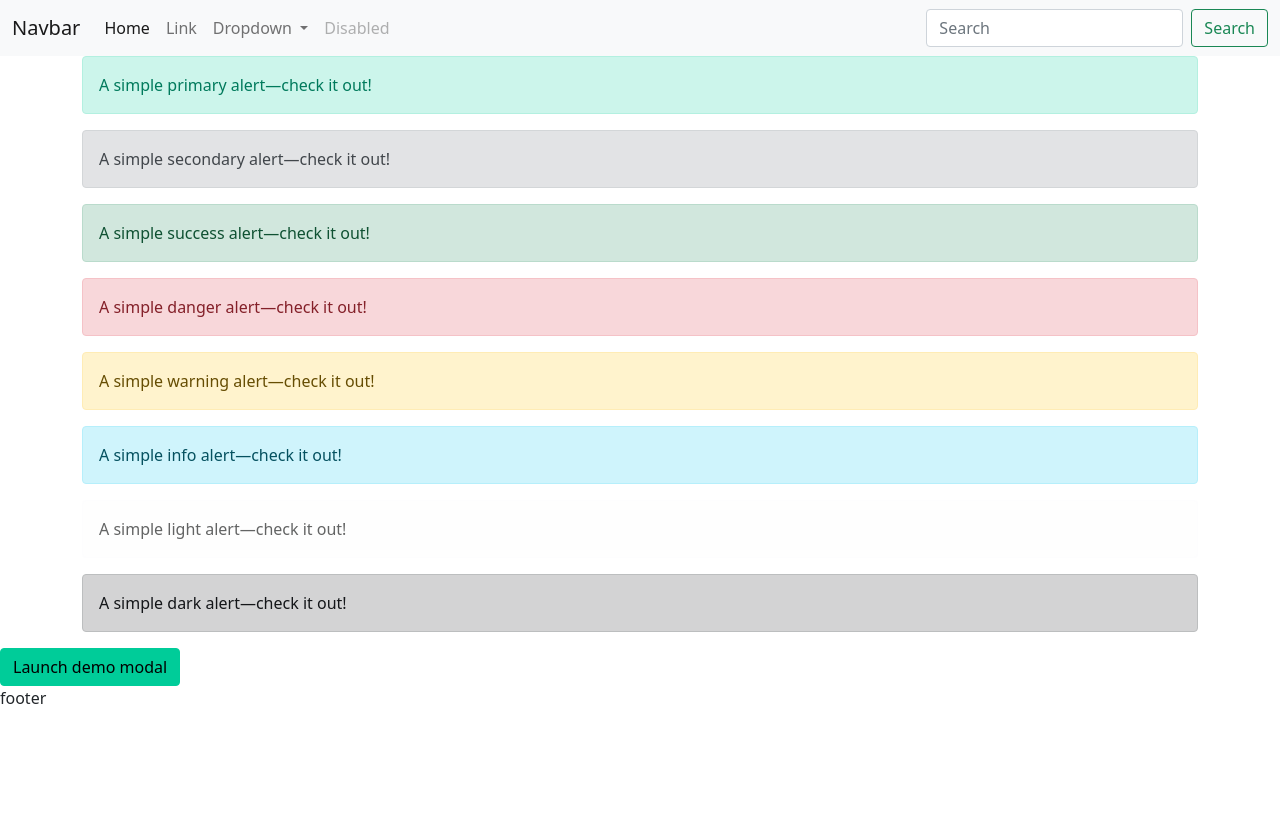
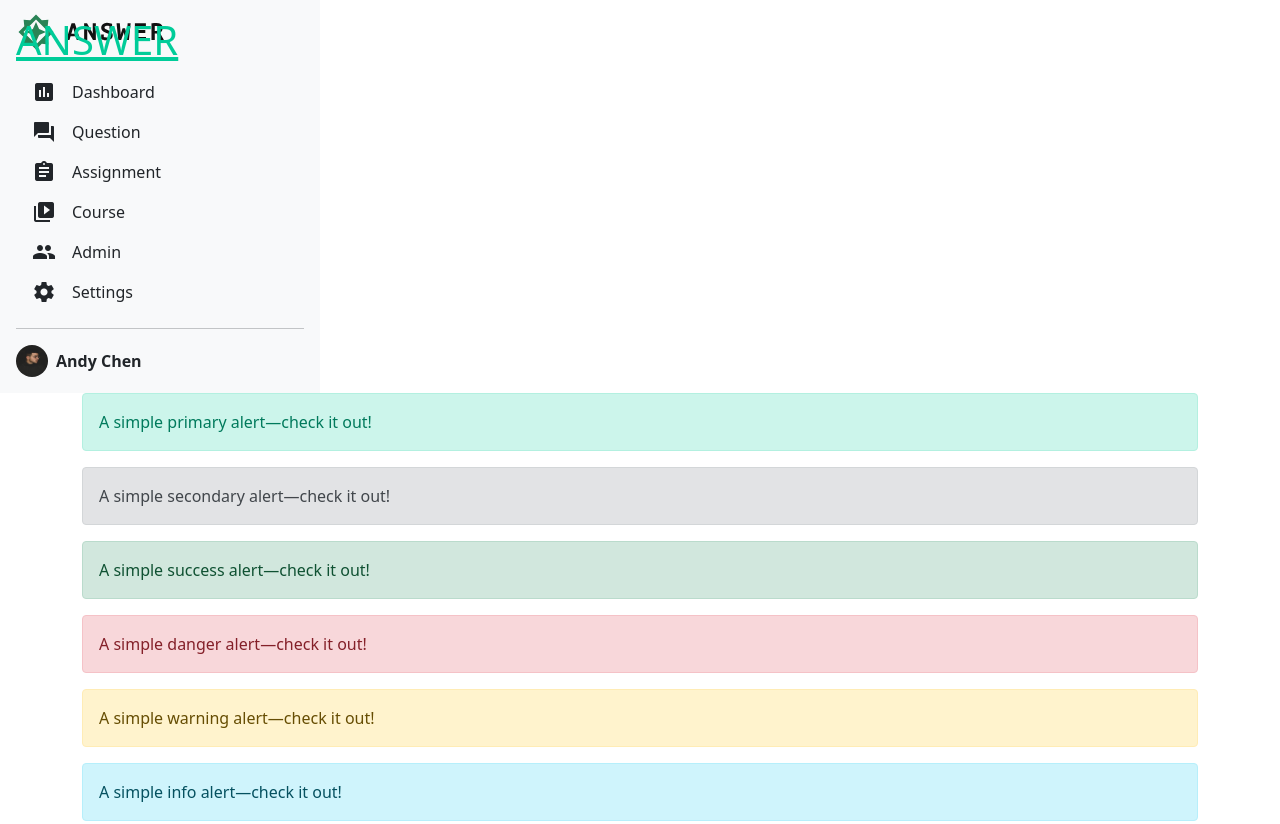
Before and after one commit to KengWei-Chu/Week5, a plain HTML site: page index.html in a window 1280 px wide. Shown: the top 824 px of the page. Before the commit the page ends 800 px from the top, so only its background shows below. Drawn offline with Linux system fonts and the light colour scheme.

Commit message:
Update 2021-08-01T15:06:45.593Z

```diff
--- a/index.html
+++ b/index.html
@@ -7,46 +7,72 @@
     <meta http-equiv="X-UA-Compatible" content="ie=edge">
     <title>Boostrap Index</title>
     <link rel="stylesheet" href="https://cdnjs.cloudflare.com/ajax/libs/font-awesome/5.13.0/css/all.min.css" />
+    <link href="https://fonts.googleapis.com/icon?family=Material+Icons" rel="stylesheet">
     <link rel="stylesheet" href="./assets/style/all.css">
   </head>
 
   <body>
-    <nav class="navbar navbar-expand-lg navbar-light bg-light">
-      <div class="container-fluid">
-        <a class="navbar-brand" href="#">Navbar</a>
-        <button class="navbar-toggler" type="button" data-bs-toggle="collapse" data-bs-target="#navbarSupportedContent" aria-controls="navbarSupportedContent" aria-expanded="false" aria-label="Toggle navigation">
-          <span class="navbar-toggler-icon"></span>
-        </button>
-        <div class="collapse navbar-collapse" id="navbarSupportedContent">
-          <ul class="navbar-nav me-auto mb-2 mb-lg-0">
-            <li class="nav-item">
-              <a class="nav-link active" aria-current="page" href="#">Home</a>
+    <div class="container-fluid">
+      <div class="row">
+        <div class="sidebar col-3 d-flex flex-column justify-content-between p-3 bg-light g-0">
+          <h1 class="p-9"><a href="index.html" class="logo">ANSWER</a></h1>
+          <ul class="nav nav-pills flex-column mb-auto">
+            <li>
+              <a href="#" class="nav-link link-dark d-flex align-items-center ">
+                <span class="material-icons pe-3"> poll </span>
+                Dashboard
+              </a>
             </li>
-            <li class="nav-item">
-              <a class="nav-link" href="#">Link</a>
+            <li>
+              <a href="#" class="nav-link link-dark d-flex align-items-center">
+                <span class="material-icons pe-3"> question_answer </span>
+                Question
+              </a>
             </li>
-            <li class="nav-item dropdown">
-              <a class="nav-link dropdown-toggle" href="#" id="navbarDropdown" role="button" data-bs-toggle="dropdown" aria-expanded="false">
-                Dropdown
+            <li>
+              <a href="#" class="nav-link link-dark d-flex align-items-center">
+                <span class="material-icons pe-3"> assignment </span>
+                Assignment
               </a>
-              <ul class="dropdown-menu" aria-labelledby="navbarDropdown">
-                <li><a class="dropdown-item" href="#">Action</a></li>
-                <li><a class="dropdown-item" href="#">Another action</a></li>
-                <li><hr class="dropdown-divider"></li>
-                <li><a class="dropdown-item" href="#">Something else here</a></li>
-              </ul>
             </li>
-            <li class="nav-item">
-              <a class="nav-link disabled" href="#" tabindex="-1" aria-disabled="true">Disabled</a>
+            <li>
+              <a href="#" class="nav-link link-dark d-flex align-items-center">
+                <span class="material-icons pe-3"> video_library </span>
+                Course
+              </a>
+            </li>
+            <li>
+              <a href="#" class="nav-link link-dark d-flex align-items-center">
+                <span class="material-icons pe-3"> people </span>
+                Admin
+              </a>
+            </li>
+            <li>
+              <a href="#" class="nav-link link-dark d-flex align-items-center">
+                <span class="material-icons pe-3"> settings </span>
+                Settings
+              </a>
             </li>
           </ul>
-          <form class="d-flex">
-            <input class="form-control me-2" type="search" placeholder="Search" aria-label="Search">
-            <button class="btn btn-outline-success" type="submit">Search</button>
-          </form>
+          <hr>
+          <div class="dropdown">
+            <a href="#" class="d-flex align-items-center link-dark text-decoration-none " id="dropdownUser2" data-bs-toggle="dropdown" aria-expanded="false">
+              <img src="./assets/images/andychen.jpeg" alt="" width="32" height="32" class="rounded-circle me-2">
+              <strong>Andy Chen</strong>
+              <a class="link-secondary" href="mailto:andy0401@mail.com"></a>
+            </a>
+          </div>
         </div>
       </div>
-    </nav>
+    </div>
+
+
+
+
+
+
+
+
 
 
 <div class="container">
@@ -100,10 +126,10 @@
   </div>
 </div>
 
-
+    <!--
     <footer class="footer">
       footer
-    </footer>
+    </footer>-->
 
     <script src="./assets/js/vendors.js"></script>
     <script src="./assets/js/all.js"></script>
```
Also changed, not shown: assets/images/andychen.jpeg (added), assets/images/emilywang.jpeg (added), assets/images/emir.jpeg (added), assets/images/logo-ANSWER.svg (added), assets/style/all.css, 1 other file.
